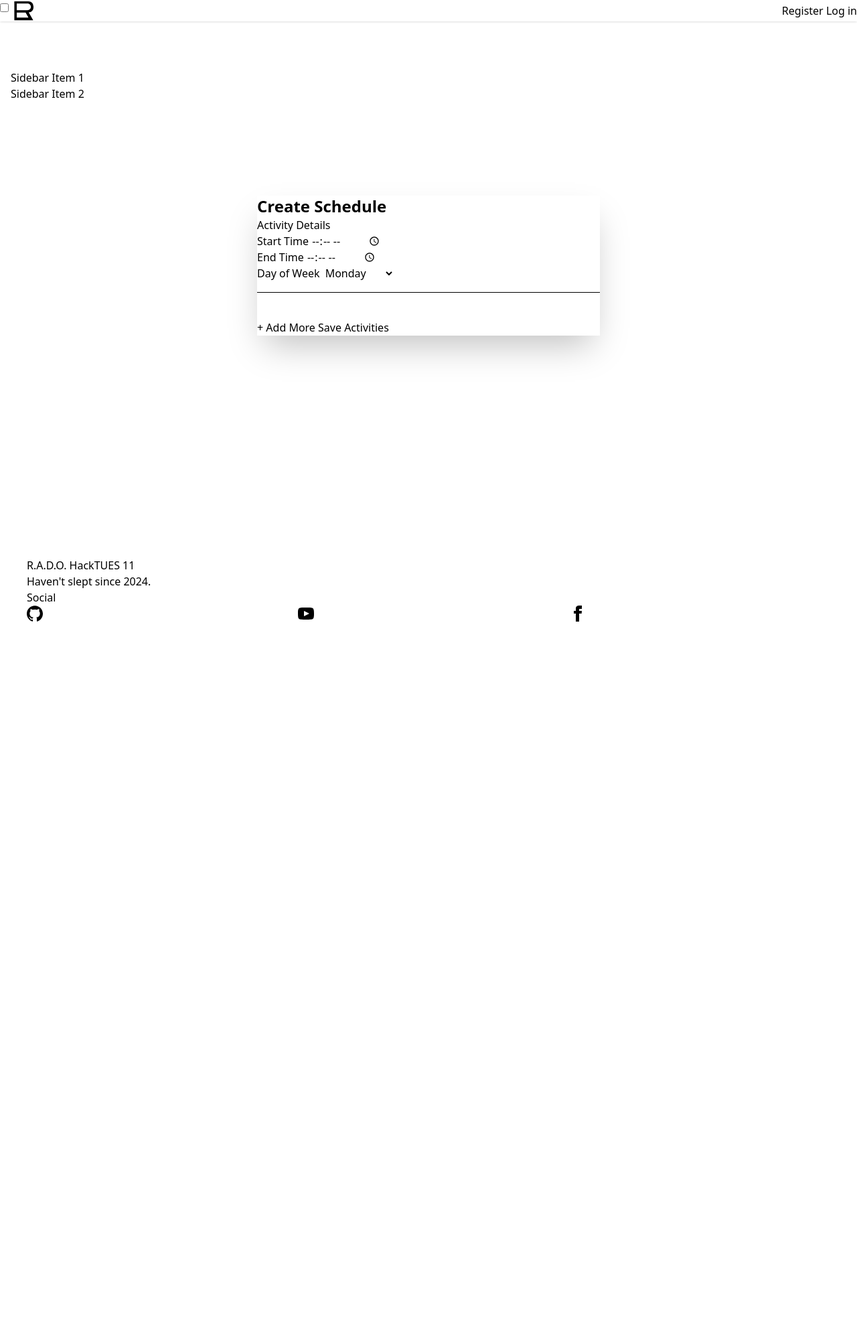
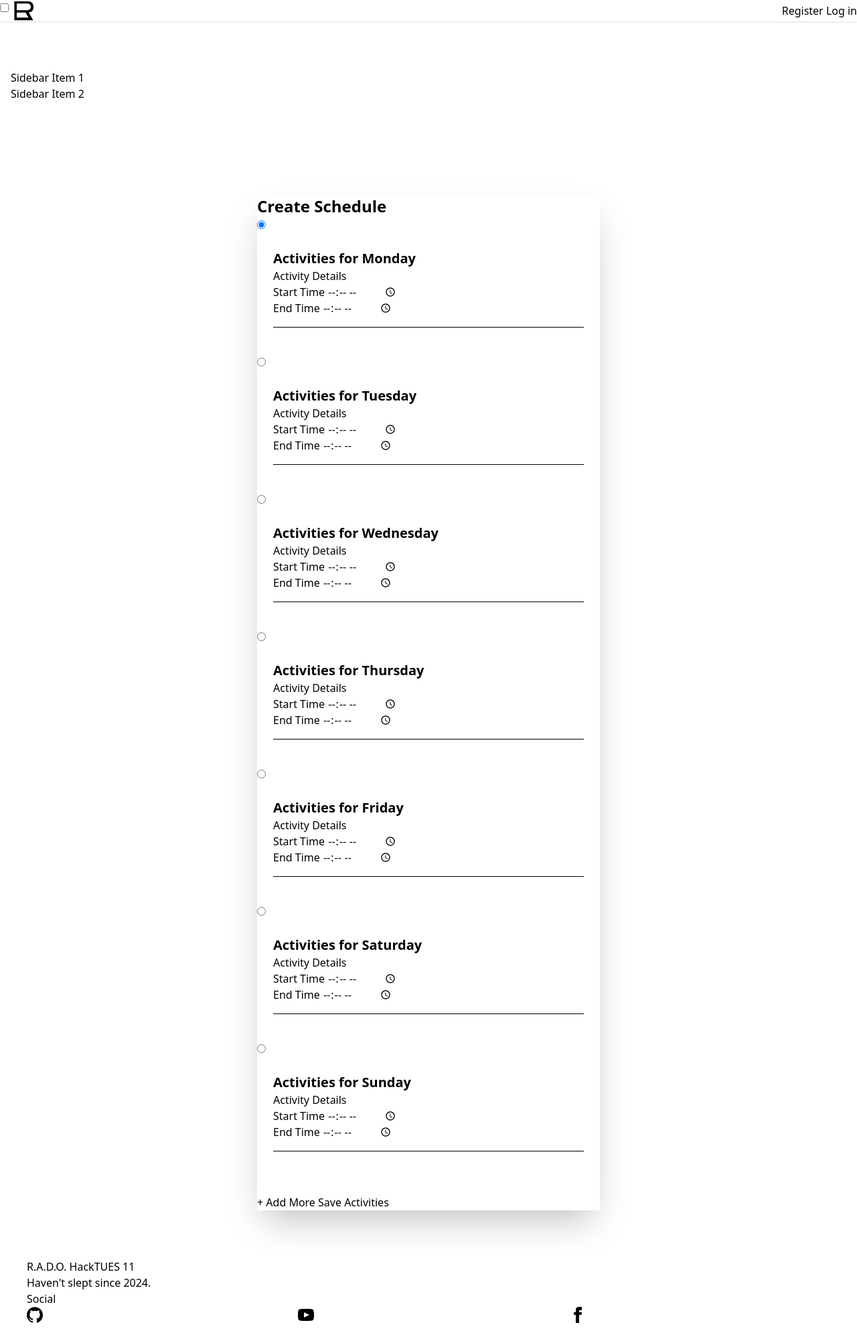
Before and after one commit to KaloyanYanev08/AMA_HackTues11, a Flask app: template templates/schedule.html in a window 1280 px wide. Shown: the top 1999 px of the page at 67% size. Before the commit the page ends 928 px from the top, so only its background shows below. Run offline with Flask 3, Linux system fonts and the light colour scheme; the template is opened without the code that fills it: values that come from a table or form of the project are taken from there, others are empty; some libraries are stand-ins or nearby versions.

Commit message:
Updated design and functionality for create schedule

```diff
--- a/templates/schedule.html
+++ b/templates/schedule.html
@@ -6,63 +6,32 @@
         <form method="POST" action="#" class="card-body">
             {{ form.hidden_tag() }}
             <span class="text-2xl font-bold text-center">Create Schedule</span>
-            <fieldset class="form-group">
+            <div class="tabs tabs-box">
+                {% for day in ['Monday', 'Tuesday', 'Wednesday', 'Thursday', 'Friday', 'Saturday', 'Sunday'] %}
+                    <input type="radio" name="day_tabs" class="tab" aria-label="{{ day }}" id="tab-{{ day }}" {% if loop.first %}checked="checked"{% endif %} />
+                    <div class="tab-content bg-base-100 border-base-300 p-6" id="content-{{ day }}">
+                        <h3 class="text-xl font-bold">Activities for {{ day }}</h3>
                         {% for activity in form.activities %}
                         <div class="form-control">
                             {{ activity.details.label(class="label-text") }}
-                    {% if activity.details.errors %}
-                        {{ activity.details(class="input input-bordered is-invalid") }}
-                        <div class="invalid-feedback">
-                            {% for error in activity.details.errors %}
-                                <span>{{ error }}</span>
-                            {% endfor %}
-                        </div>
-                    {% else %}
-                        {{ activity.details(class="input input-bordered") }}
-                    {% endif %}
+                            {{ activity.details(class="input input-bordered", id="activities-{{ loop.index0 }}-details") }}
                         </div>
                         <div class="form-control">
                             {{ activity.start_time.label(class="label-text") }}
-                    {% if activity.start_time.errors %}
-                        {{ activity.start_time(class="input input-bordered is-invalid") }}
-                        <div class="invalid-feedback">
-                            {% for error in activity.start_time.errors %}
-                                <span>{{ error }}</span>
-                            {% endfor %}
-                        </div>
-                    {% else %}
-                        {{ activity.start_time(class="input input-bordered") }}
-                    {% endif %}
+                            {{ activity.start_time(class="input input-bordered", id="activities-{{ loop.index0 }}-start_time") }}
                         </div>
                         <div class="form-control">
                             {{ activity.end_time.label(class="label-text") }}
-                    {% if activity.end_time.errors %}
-                        {{ activity.end_time(class="input input-bordered is-invalid") }}
-                        <div class="invalid-feedback">
-                            {% for error in activity.end_time.errors %}
-                                <span>{{ error }}</span>
-                            {% endfor %}
-                        </div>
-                    {% else %}
-                        {{ activity.end_time(class="input input-bordered") }}
-                    {% endif %}
+                            {{ activity.end_time(class="input input-bordered", id="activities-{{ loop.index0 }}-end_time") }}
                         </div>
                         <div class="form-control">
-                    {{ activity.day_of_week.label(class="label-text") }}
-                    {% if activity.day_of_week.errors %}
-                        {{ activity.day_of_week(class="select select-bordered is-invalid") }}
-                        <div class="invalid-feedback">
-                            {% for error in activity.day_of_week.errors %}
-                                <span>{{ error }}</span>
-                            {% endfor %}
-                        </div>
-                    {% else %}
-                        {{ activity.day_of_week(class="select select-bordered") }}
-                    {% endif %}
+                            {{ activity.day_of_week(class="hidden", value=day) }}
                         </div>
                         <hr class="my-4">
                         {% endfor %}
-            </fieldset>
+                    </div>
+                {% endfor %}
+            </div>
             <div class="form-control mt-6">
                 {{ form.add_more(class="btn btn-secondary") }}
                 {{ form.submit(class="btn btn-primary") }}
@@ -70,4 +39,42 @@
         </form>
     </div>
 </div>
+
+<script>
+    document.addEventListener('DOMContentLoaded', () => {
+        const tabs = document.querySelectorAll('[name="day_tabs"]');
+        const tabContents = document.querySelectorAll('.tab-content');
+        const formControls = document.querySelectorAll('.form-control input, .form-control select');
+
+        const updateFormControls = () => {
+            tabContents.forEach(content => {
+                const isVisible = !content.classList.contains('hidden');
+                content.querySelectorAll('input, select').forEach(input => {
+                    input.disabled = !isVisible;
+                });
+            });
+        };
+
+        tabs.forEach(tab => {
+            tab.addEventListener('change', () => {
+                tabContents.forEach(content => content.classList.add('hidden'));
+                const activeTab = document.querySelector(`#content-${tab.getAttribute('aria-label')}`);
+                if (activeTab) {
+                    activeTab.classList.remove('hidden');
+                }
+                updateFormControls();
+            });
+        });
+
+        // Initialize the first tab as visible
+        const firstTab = document.querySelector('[name="day_tabs"]:checked');
+        if (firstTab) {
+            const activeTab = document.querySelector(`#content-${firstTab.getAttribute('aria-label')}`);
+            if (activeTab) {
+                activeTab.classList.remove('hidden');
+            }
+        }
+        updateFormControls();
+    });
+</script>
 {% endblock %}
```
Lines whose indentation alone changed are shown as unchanged.
